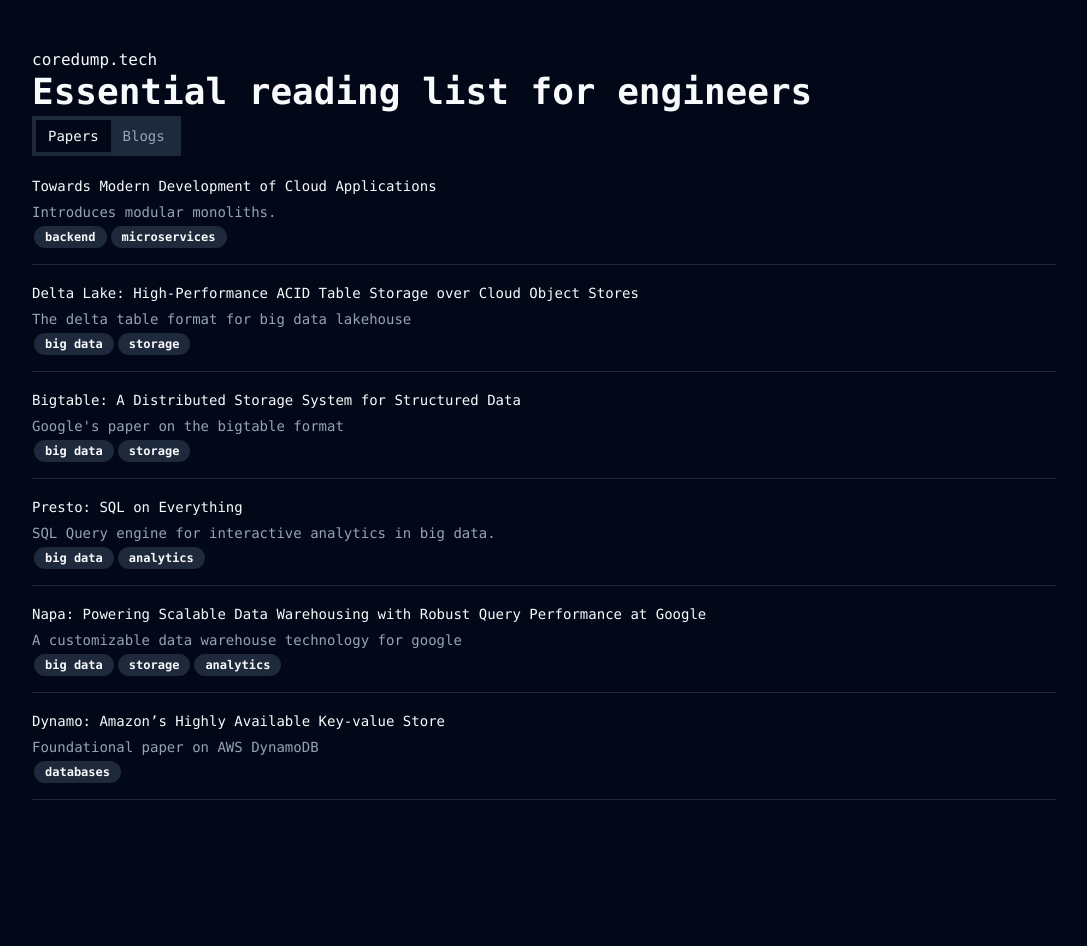
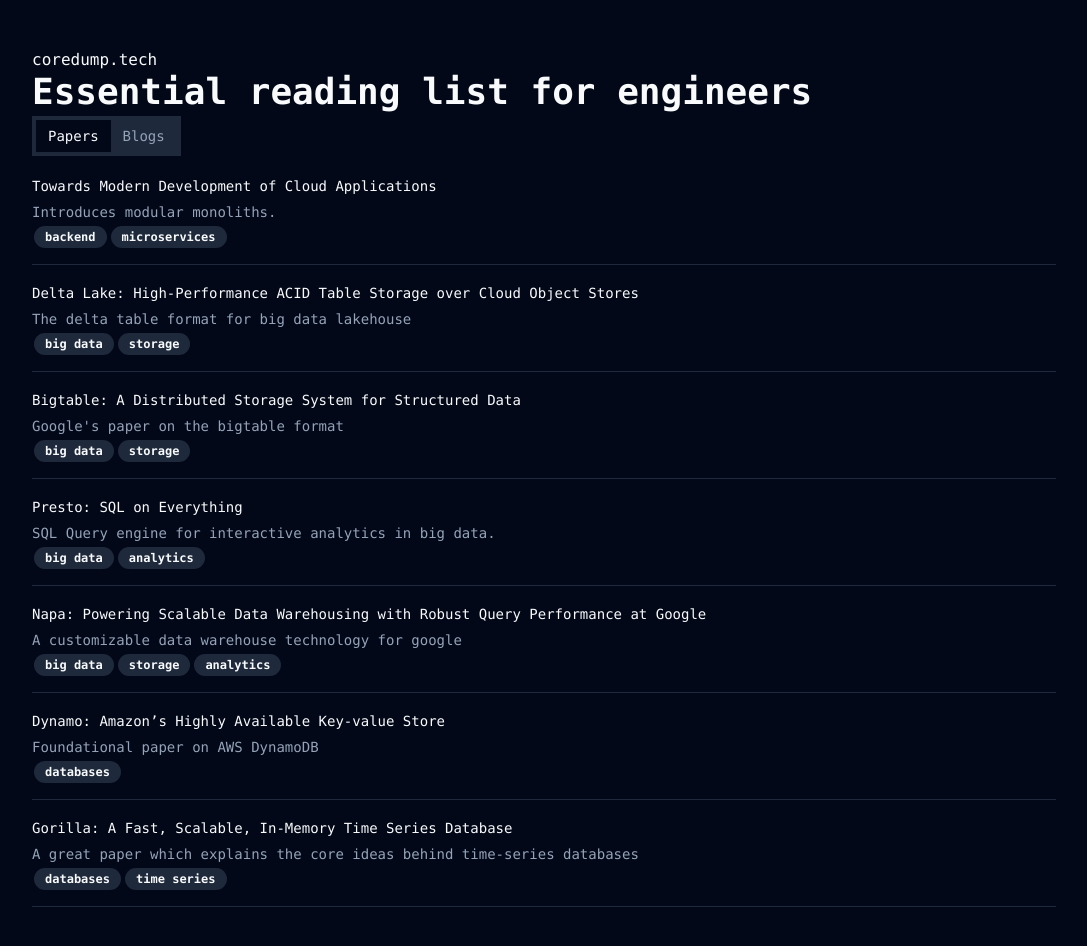
Before and after one commit to ankushChatterjee/coredump-tech, a Next.js app: page /reading-list in a window 1280 px wide. Shown: the top 946 px of the page, without its empty margins (96-1183 px from the left). Before the commit the page ends 864 px from the top, so only its background shows below. Built offline with nearby package versions, Linux system fonts and the light colour scheme.

Commit message:
Add Gorilla paper

```diff
--- a/src/app/reading-list/page.tsx
+++ b/src/app/reading-list/page.tsx
@@ -50,6 +50,11 @@
               tags={["databases"]}
               linkto="https://www.allthingsdistributed.com/files/amazon-dynamo-sosp2007.pdf"
               subTitle="Foundational paper on AWS DynamoDB" />
+            <LinkCard
+              title="Gorilla: A Fast, Scalable, In-Memory Time Series Database "
+              tags={["databases", "time series"]}
+              linkto="https://drive.google.com/file/d/13jFQkD2OmydymjPFLnsvsQUwMwhmynIh/view"
+              subTitle="A great paper which explains the core ideas behind time-series databases" />
           </TabsContent>
           <TabsContent value="blogs">
            <LinkCard
```
